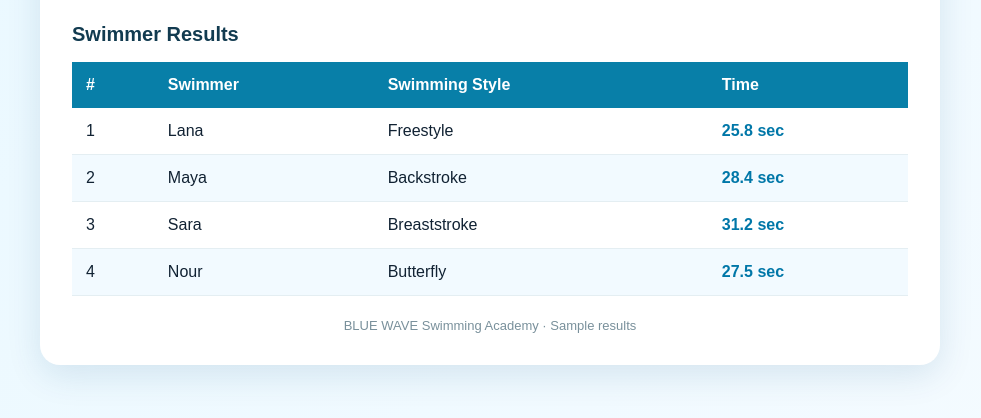
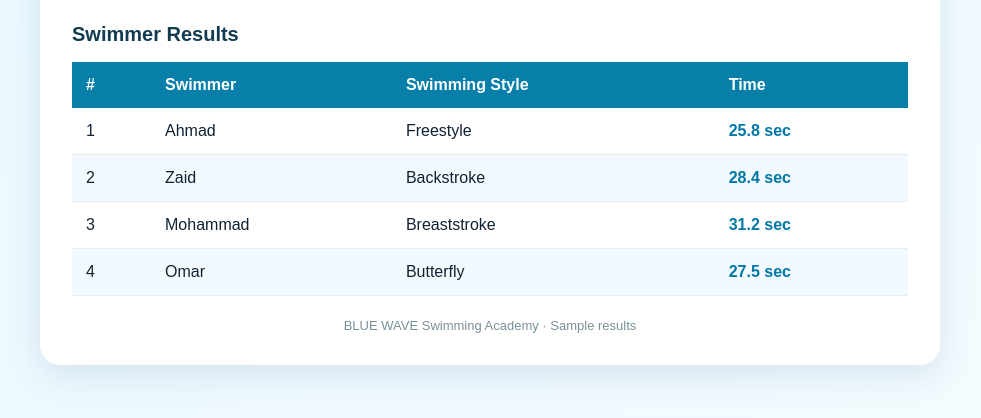
Before and after one commit to mohammadkata098-lang/blue-wave, a plain HTML site: page index.html in a window 1280 px wide. Shown: the part 294-712 px from the top of the page, without its empty margins (150-1131 px from the left). Drawn offline with Linux system fonts and the light colour scheme.

Commit message:
Update index.html

```diff
--- a/index.html
+++ b/index.html
@@ -113,28 +113,28 @@ footer {
 <tbody>
 <tr>
 <td>1</td>
-<td>Lana</td>
+<td>Ahmad</td>
 <td>Freestyle</td>
 <td class="time">25.8 sec</td>
 </tr>
 
 <tr>
 <td>2</td>
-<td>Maya</td>
+<td>Zaid</td>
 <td>Backstroke</td>
 <td class="time">28.4 sec</td>
 </tr>
 
 <tr>
 <td>3</td>
-<td>Sara</td>
+<td>Mohammad</td>
 <td>Breaststroke</td>
 <td class="time">31.2 sec</td>
 </tr>
 
 <tr>
 <td>4</td>
-<td>Nour</td>
+<td>Omar</td>
 <td>Butterfly</td>
 <td class="time">27.5 sec</td>
 </tr>
```
